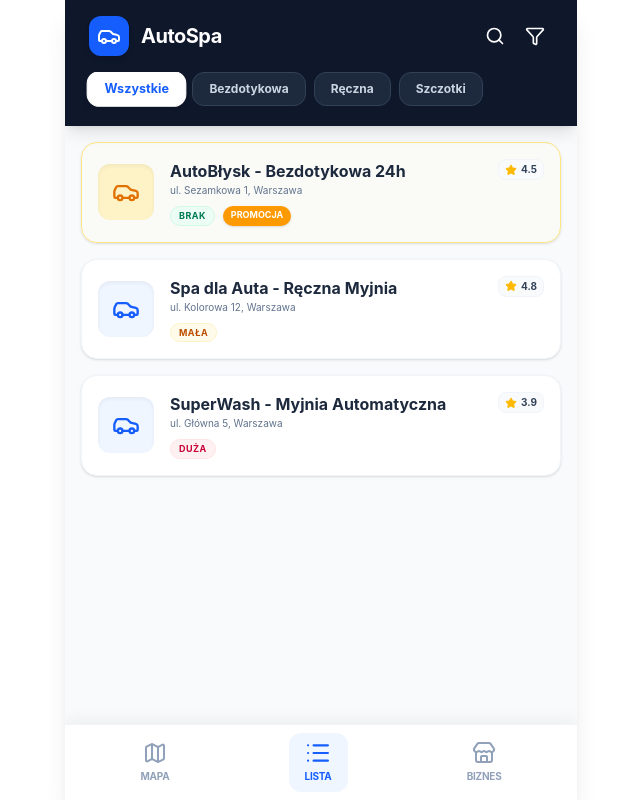
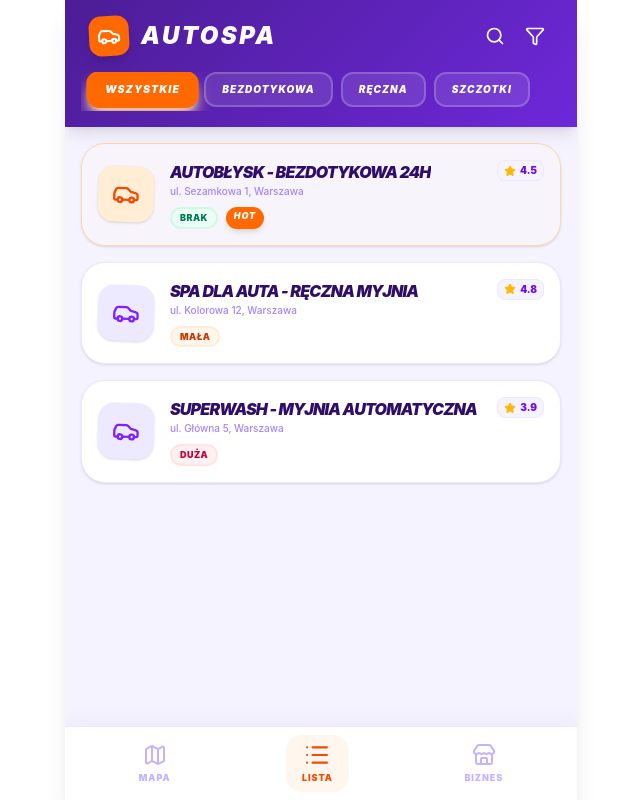
Before and after one commit to kopara12332-cyber/AutoSpa, a React (Vite) app: page / in a window 1280 px wide. Both pictures are taken after a click on the button "LISTA". Shown: the whole page, without its empty margins (319-959 px from the left). Built offline with nearby package versions, Linux system fonts and the light colour scheme.

Commit message:
Switch to Turbo Sunset palette (Retro & Energy)

```diff
--- a/src/App.tsx
+++ b/src/App.tsx
@@ -74,21 +74,21 @@ function App() {
   };
 
   return (
-    <div className="flex flex-col h-screen max-w-lg mx-auto bg-slate-50 text-slate-900 font-sans shadow-xl relative overflow-hidden">
-      {/* App Header (Premium Clean Style) */}
-      <header className="bg-slate-900 text-white p-4 shadow-lg z-20 flex flex-col gap-4">
+    <div className="flex flex-col h-screen max-w-lg mx-auto bg-violet-50 text-slate-900 font-sans shadow-xl relative overflow-hidden">
+      {/* App Header (Turbo Sunset Style) */}
+      <header className="bg-sunset-gradient text-white p-4 shadow-lg z-20 flex flex-col gap-4">
         <div className="flex justify-between items-center px-2">
           <div className="flex items-center gap-3" onClick={() => setActiveView('map')} style={{ cursor: 'pointer' }}>
-             <div className="bg-blue-600 p-2 rounded-xl shadow-md">
+             <div className="bg-orange-500 p-2 rounded-xl shadow-lg transform -rotate-3">
                <Car className="w-6 h-6 text-white" />
              </div>
-             <h1 className="text-xl font-bold tracking-tight">AutoSpa</h1>
+             <h1 className="text-2xl font-black tracking-tighter italic uppercase tracking-widest">AutoSpa</h1>
           </div>
           <div className="flex gap-1">
-            <button className="p-2 hover:bg-white/10 rounded-full transition-colors">
+            <button className="p-2 hover:bg-white/20 rounded-full transition-colors">
               <Search className="w-5 h-5" />
             </button>
-            <button className="p-2 hover:bg-white/10 rounded-full transition-colors">
+            <button className="p-2 hover:bg-white/20 rounded-full transition-colors">
               <Filter className="w-5 h-5" />
             </button>
           </div>
@@ -125,11 +125,11 @@ function App() {
                 >
                   <Popup>
                     <div className="p-1 text-slate-900">
-                      <h3 className="font-bold text-sm">{wash.name}</h3>
+                      <h3 className="font-bold text-sm text-violet-900">{wash.name}</h3>
                       <p className="text-[10px] text-slate-500 mb-1">{wash.address}</p>
                       <div className="flex items-center gap-1">
                         <Star className="w-3 h-3 fill-amber-400 text-amber-400" />
-                        <span className="text-xs font-bold">{wash.rating}</span>
+                        <span className="text-xs font-bold text-violet-700">{wash.rating}</span>
                       </div>
                     </div>
                   </Popup>
@@ -137,14 +137,14 @@ function App() {
               ))}
             </MapContainer>
 
-             <div className="absolute bottom-4 left-4 right-4 bg-white/95 backdrop-blur p-3 rounded-xl shadow-premium text-xs text-slate-600 border border-slate-100 z-[1000]">
-               Przesuwaj mapę, aby znaleźć myjnie. Złote punkty to oferty specjalne.
+             <div className="absolute bottom-4 left-4 right-4 bg-white/95 backdrop-blur p-3 rounded-xl shadow-turbo text-xs text-violet-900 border border-violet-100 z-[1000] font-medium">
+               Znajdź myjnię w okolicy. <span className="text-orange-500 font-bold">Żółte punkty</span> to gorące promocje!
              </div>
           </div>
         )}
 
         {activeView === 'list' && (
-          <div className="p-4 space-y-4 bg-slate-50">
+          <div className="p-4 space-y-4 bg-violet-50">
             {filteredWashes.map(wash => (
               <CarWashCard key={wash.id} wash={wash} onClick={() => handleWashClick(wash)} />
             ))}
@@ -153,17 +153,17 @@ function App() {
 
         {activeView === 'detail' && selectedWash && (
           <div className="bg-white min-h-full">
-            <div className="relative h-48 bg-slate-900">
-               <div className="absolute inset-0 bg-gradient-to-t from-black/60 to-transparent"></div>
+            <div className="relative h-48 bg-violet-900">
+               <div className="absolute inset-0 bg-gradient-to-t from-violet-950 to-transparent"></div>
                <button
                  onClick={() => setActiveView('map')}
-                 className="absolute top-4 left-4 p-2 bg-white/20 hover:bg-white/40 rounded-full text-white backdrop-blur"
+                 className="absolute top-4 left-4 p-2 bg-white/20 hover:bg-white/40 rounded-full text-white backdrop-blur border border-white/20"
                >
                  <Navigation className="w-5 h-5 rotate-180" />
                </button>
                <div className="absolute bottom-4 left-4 right-4 text-white">
-                 <h2 className="text-2xl font-bold tracking-tight">{selectedWash.name}</h2>
-                 <p className="text-sm opacity-80">{selectedWash.address}</p>
+                 <h2 className="text-2xl font-black italic uppercase tracking-tighter">{selectedWash.name}</h2>
+                 <p className="text-sm opacity-80 text-orange-200">{selectedWash.address}</p>
                </div>
             </div>
 
@@ -171,20 +171,20 @@ function App() {
               <div className="flex justify-between items-center">
                  <div className="flex items-center gap-1">
                     <Star className="w-5 h-5 fill-amber-400 text-amber-400" />
-                    <span className="font-bold text-lg">{selectedWash.rating}</span>
-                    <span className="text-slate-400 text-sm">(124 oceny)</span>
+                    <span className="font-black text-xl text-violet-900">{selectedWash.rating}</span>
+                    <span className="text-slate-400 text-sm">(124 głosy)</span>
                  </div>
-                 <span className="px-3 py-1 bg-slate-100 text-slate-700 border border-slate-200 rounded-full text-xs font-bold uppercase tracking-wider">
+                 <span className="px-3 py-1 bg-violet-100 text-violet-700 border border-violet-200 rounded-full text-xs font-black uppercase italic tracking-widest">
                    {selectedWash.type}
                  </span>
               </div>
 
               {selectedWash.isPromoted && (
-                <div className="bg-amber-50 border border-amber-200 p-4 rounded-xl flex items-start gap-3 shadow-sm">
-                  <TrendingDown className="w-6 h-6 text-amber-600 flex-shrink-0" />
+                <div className="bg-orange-50 border-2 border-orange-200 p-4 rounded-2xl flex items-start gap-3 shadow-sm transform -rotate-1">
+                  <TrendingDown className="w-6 h-6 text-orange-600 flex-shrink-0" />
                   <div>
-                    <h4 className="font-bold text-amber-900">Oferta specjalna</h4>
-                    <p className="text-amber-700 text-sm">{selectedWash.promotionText}</p>
+                    <h4 className="font-black text-orange-900 uppercase italic text-sm">Turbo Promocja!</h4>
+                    <p className="text-orange-700 text-sm font-medium">{selectedWash.promotionText}</p>
                   </div>
                 </div>
               )}
@@ -194,7 +194,7 @@ function App() {
                    icon={<List className="w-5 h-5" />}
                    label="Kolejka"
                    value={selectedWash.queueStatus}
-                   color={selectedWash.queueStatus === 'brak' ? 'text-emerald-600' : selectedWash.queueStatus === 'mała' ? 'text-amber-600' : 'text-rose-600'}
+                   color={selectedWash.queueStatus === 'brak' ? 'text-emerald-600' : selectedWash.queueStatus === 'mała' ? 'text-orange-500' : 'text-rose-600'}
                  />
                  <StatusCard
                    icon={<AlertCircle className="w-5 h-5" />}
@@ -205,67 +205,67 @@ function App() {
               </div>
 
               <div className="space-y-3">
-                <h3 className="font-bold text-slate-800 text-sm uppercase tracking-wider">Zgłoś status "na żywo"</h3>
+                <h3 className="font-black text-violet-900 text-xs uppercase tracking-[0.2em]">Status "na żywo"</h3>
                 <div className="flex gap-2">
-                   <button className="flex-1 py-3 bg-slate-50 text-slate-700 border border-slate-200 rounded-xl text-xs font-bold hover:bg-slate-100 transition-colors">
+                   <button className="flex-1 py-3 bg-violet-50 text-violet-700 border-2 border-violet-100 rounded-2xl text-xs font-black uppercase hover:bg-violet-100 transition-all active:scale-95">
                      Brak
                    </button>
-                   <button className="flex-1 py-3 bg-slate-50 text-slate-700 border border-slate-200 rounded-xl text-xs font-bold hover:bg-slate-100 transition-colors">
+                   <button className="flex-1 py-3 bg-violet-50 text-violet-700 border-2 border-violet-100 rounded-2xl text-xs font-black uppercase hover:bg-violet-100 transition-all active:scale-95">
                      Mała
                    </button>
-                   <button className="flex-1 py-3 bg-slate-50 text-slate-700 border border-slate-200 rounded-xl text-xs font-bold hover:bg-slate-100 transition-colors">
+                   <button className="flex-1 py-3 bg-violet-50 text-violet-700 border-2 border-violet-100 rounded-2xl text-xs font-black uppercase hover:bg-violet-100 transition-all active:scale-95">
                      Duża
                    </button>
                 </div>
               </div>
 
-              <button className="w-full py-4 bg-blue-600 text-white rounded-2xl font-bold text-lg shadow-lg hover:bg-blue-700 transition-all active:scale-95 uppercase tracking-wide">
-                Nawiguj do myjni
+              <button className="w-full py-4 bg-orange-gradient text-white rounded-2xl font-black text-lg shadow-lg shadow-orange-200 hover:scale-[1.02] active:scale-95 uppercase italic tracking-[0.1em] transition-all">
+                Nawiguj Teraz
               </button>
             </div>
           </div>
         )}
 
         {activeView === 'b2b' && (
-          <div className="p-6 space-y-6 bg-slate-50 min-h-full">
+          <div className="p-6 space-y-6 bg-violet-50 min-h-full font-medium">
             <div className="text-center space-y-2">
-              <div className="bg-blue-100 w-20 h-20 rounded-2xl flex items-center justify-center mx-auto shadow-sm">
-                <Store className="w-10 h-10 text-blue-600" />
+              <div className="bg-orange-500 w-20 h-20 rounded-3xl flex items-center justify-center mx-auto shadow-xl transform rotate-3">
+                <Store className="w-10 h-10 text-white" />
               </div>
-              <h2 className="text-2xl font-bold text-slate-900">Panel Biznesowy</h2>
-              <p className="text-slate-500 text-sm">Zarządzaj swoją myjnią i przyciągnij klientów.</p>
+              <h2 className="text-2xl font-black text-violet-950 uppercase italic tracking-tighter mt-4">Strefa Turbo</h2>
+              <p className="text-violet-600 text-sm">Podkręć obroty swojej myjni.</p>
             </div>
 
-            <div className="bg-white p-5 rounded-2xl shadow-premium border border-slate-100 space-y-4">
-               <h3 className="font-bold flex items-center gap-2 text-slate-800 text-sm uppercase tracking-wider">
-                 <TrendingDown className="w-5 h-5 text-amber-500" /> Twoje Promocje
+            <div className="bg-white p-5 rounded-3xl shadow-turbo border border-violet-100 space-y-4">
+               <h3 className="font-black flex items-center gap-2 text-violet-900 text-xs uppercase tracking-widest">
+                 <TrendingDown className="w-5 h-5 text-orange-500" /> Aktywne Promocje
                </h3>
-               <div className="p-4 bg-slate-50 rounded-xl border border-dashed border-slate-300 text-center">
-                 <p className="text-sm text-slate-400 mb-2">Brak aktywnych promocji</p>
-                 <button className="text-blue-600 text-sm font-bold hover:underline">+ Dodaj nową promocję</button>
+               <div className="p-4 bg-violet-50 rounded-2xl border-2 border-dashed border-violet-200 text-center">
+                 <p className="text-sm text-violet-400 mb-2 font-bold italic">Brak paliwa? Dodaj promocję!</p>
+                 <button className="text-orange-600 text-xs font-black uppercase tracking-widest hover:text-orange-700 transition-colors">+ Nowa Promocja</button>
                </div>
             </div>
 
             <div className="grid grid-cols-2 gap-4">
-               <div className="bg-white p-4 rounded-2xl border border-slate-100 shadow-sm">
-                  <p className="text-[10px] text-slate-400 font-bold uppercase tracking-wider">Wyświetlenia</p>
-                  <p className="text-2xl font-bold text-slate-900">1,248</p>
+               <div className="bg-white p-4 rounded-3xl border border-violet-100 shadow-sm">
+                  <p className="text-[10px] text-violet-400 font-black uppercase tracking-widest">Zasięg</p>
+                  <p className="text-2xl font-black text-violet-900">1,248</p>
                </div>
-               <div className="bg-white p-4 rounded-2xl border border-slate-100 shadow-sm">
-                  <p className="text-[10px] text-slate-400 font-bold uppercase tracking-wider">Nawigacje</p>
-                  <p className="text-2xl font-bold text-slate-900">342</p>
+               <div className="bg-white p-4 rounded-3xl border border-violet-100 shadow-sm">
+                  <p className="text-[10px] text-violet-400 font-black uppercase tracking-widest">Kliki</p>
+                  <p className="text-2xl font-black text-violet-900">342</p>
                </div>
             </div>
 
-            <button className="w-full py-4 bg-slate-900 text-white rounded-2xl font-bold uppercase tracking-wider shadow-lg hover:bg-black transition-colors">
-              Wykup wyróżnienie
+            <button className="w-full py-4 bg-violet-900 text-white rounded-2xl font-black uppercase italic tracking-widest shadow-xl shadow-violet-200 hover:bg-violet-950 transition-all active:scale-95">
+              Wykup Wyróżnienie
             </button>
           </div>
         )}
       </main>
 
-      {/* Bottom Navigation (Premium Clean Style) */}
-      <nav className="bg-white border-t border-slate-100 p-2 flex justify-around items-center z-30 shadow-[0_-4px_15px_rgba(0,0,0,0.05)]">
+      {/* Bottom Navigation (Turbo Sunset Style) */}
+      <nav className="bg-white border-t border-violet-100 p-2 flex justify-around items-center z-30 shadow-[0_-4px_20px_rgba(76,29,149,0.05)]">
         <NavButton
           active={activeView === 'map'}
           onClick={() => setActiveView('map')}
@@ -294,10 +294,10 @@ function FilterChip({ active, onClick, label }: { active: boolean, onClick: () =
     <button
       onClick={onClick}
       className={cn(
-        "px-4 py-2 rounded-xl text-xs font-bold transition-all duration-200 border",
+        "px-4 py-2 rounded-xl text-[10px] font-black uppercase italic tracking-widest transition-all duration-300 border-2",
         active
-          ? "bg-white text-blue-600 border-white shadow-md scale-105"
-          : "bg-slate-800 text-slate-300 border-slate-700 hover:bg-slate-700"
+          ? "bg-orange-500 text-white border-orange-500 shadow-lg shadow-orange-200 scale-105"
+          : "bg-white/10 text-white border-white/20 hover:border-white/50"
       )}
     >
       {label}
@@ -310,14 +310,14 @@ function NavButton({ active, onClick, icon, label }: { active: boolean, onClick:
     <button
       onClick={onClick}
       className={cn(
-        "flex flex-col items-center gap-1 p-2 px-4 transition-all duration-200 rounded-xl relative",
-        active ? "text-blue-600 bg-blue-50" : "text-slate-400 hover:text-slate-600 hover:bg-slate-50"
+        "flex flex-col items-center gap-1 p-2 px-4 transition-all duration-300 rounded-2xl relative",
+        active ? "text-orange-600 bg-orange-50" : "text-violet-300 hover:text-violet-500 hover:bg-violet-50"
       )}
     >
       <div className={cn("transition-transform", active && "scale-110")}>
         {icon}
       </div>
-      <span className="text-[10px] font-bold uppercase tracking-tight">
+      <span className="text-[9px] font-black uppercase tracking-[0.1em]">
         {label}
       </span>
     </button>
@@ -329,35 +329,35 @@ function CarWashCard({ wash, onClick }: { wash: CarWash, onClick: () => void })
     <div
       onClick={onClick}
       className={cn(
-        "bg-white p-4 rounded-2xl shadow-sm border border-slate-100 flex gap-4 items-center active:scale-[0.98] transition-all cursor-pointer hover:shadow-md",
-        wash.isPromoted && "border-amber-200 bg-amber-50/30"
+        "bg-white p-4 rounded-3xl shadow-sm border border-violet-100 flex gap-4 items-center active:scale-[0.98] transition-all cursor-pointer hover:shadow-turbo",
+        wash.isPromoted && "border-orange-200 bg-orange-50/20"
       )}
     >
       <div className={cn(
-        "w-14 h-14 rounded-xl flex items-center justify-center flex-shrink-0 shadow-inner",
-        wash.isPromoted ? "bg-amber-100 text-amber-600" : "bg-blue-50 text-blue-600"
+        "w-14 h-14 rounded-2xl flex items-center justify-center flex-shrink-0 shadow-sm transform rotate-2",
+        wash.isPromoted ? "bg-orange-100 text-orange-600" : "bg-violet-100 text-violet-600"
       )}>
         <Car className="w-7 h-7" />
       </div>
       <div className="flex-1 min-w-0">
         <div className="flex justify-between items-start">
-          <h3 className="font-bold text-slate-800 truncate">{wash.name}</h3>
-          <div className="flex items-center gap-1 bg-slate-50 px-1.5 py-0.5 rounded-lg border border-slate-100">
+          <h3 className="font-black text-violet-950 truncate italic uppercase tracking-tighter">{wash.name}</h3>
+          <div className="flex items-center gap-1 bg-violet-50 px-1.5 py-0.5 rounded-lg border border-violet-100">
             <Star className="w-3 h-3 fill-amber-400 text-amber-400" />
-            <span className="text-[10px] font-bold text-slate-700">{wash.rating}</span>
+            <span className="text-[10px] font-black text-violet-700">{wash.rating}</span>
           </div>
         </div>
-        <p className="text-[10px] text-slate-500 truncate mb-2">{wash.address}</p>
+        <p className="text-[10px] text-violet-400 truncate mb-2 font-medium">{wash.address}</p>
         <div className="flex gap-2">
           <span className={cn(
-            "text-[9px] font-bold px-2 py-0.5 rounded-full uppercase tracking-wider border",
-            wash.queueStatus === 'brak' ? "bg-emerald-50 text-emerald-700 border-emerald-100" : wash.queueStatus === 'mała' ? "bg-amber-50 text-amber-700 border-amber-100" : "bg-rose-50 text-rose-700 border-rose-100"
+            "text-[9px] font-black px-2 py-0.5 rounded-full uppercase tracking-wider border-2",
+            wash.queueStatus === 'brak' ? "bg-emerald-50 text-emerald-700 border-emerald-100" : wash.queueStatus === 'mała' ? "bg-orange-50 text-orange-700 border-orange-100" : "bg-rose-50 text-rose-700 border-rose-100"
           )}>
             {wash.queueStatus}
           </span>
           {wash.isPromoted && (
-            <span className="text-[9px] font-bold px-2 py-0.5 rounded-full uppercase bg-amber-500 text-white shadow-sm">
-              PROMOCJA
+            <span className="text-[9px] font-black px-2 py-0.5 rounded-full uppercase bg-orange-500 text-white shadow-md italic tracking-widest">
+              HOT
             </span>
           )}
         </div>
@@ -368,12 +368,12 @@ function CarWashCard({ wash, onClick }: { wash: CarWash, onClick: () => void })
 
 function StatusCard({ icon, label, value, color }: { icon: React.ReactNode, label: string, value: string, color: string }) {
   return (
-    <div className="bg-slate-50 p-4 rounded-2xl border border-slate-100">
-      <div className="flex items-center gap-2 text-slate-400 mb-1">
+    <div className="bg-violet-50/50 p-4 rounded-2xl border border-violet-100 shadow-inner">
+      <div className="flex items-center gap-2 text-violet-400 mb-1">
         {icon}
-        <span className="text-[9px] font-bold uppercase tracking-wider">{label}</span>
+        <span className="text-[9px] font-black uppercase tracking-widest">{label}</span>
       </div>
-      <p className={cn("text-sm font-bold uppercase tracking-tight", color)}>{value}</p>
+      <p className={cn("text-sm font-black uppercase italic tracking-tighter", color)}>{value}</p>
     </div>
   );
 }
--- a/src/index.css
+++ b/src/index.css
@@ -6,12 +6,12 @@
   width: 100%;
   height: 100%;
   z-index: 1;
-  background: #f1f5f9 !important;
+  background: #f5f3ff !important;
 }
 
-/* Premium Map Styles */
+/* Turbo Sunset Map Styles */
 .modern-map .leaflet-tile-container {
-  filter: saturate(1.1) contrast(1.05) brightness(1.02) !important;
+  filter: saturate(1.2) sepia(20%) contrast(1.1) !important;
 }
 
 .custom-div-icon {
@@ -23,7 +23,7 @@
   width: 36px;
   height: 36px;
   border-radius: 50% 50% 50% 0;
-  background: #1e40af; /* Deep Blue */
+  background: #f97316; /* Energetic Orange */
   position: absolute;
   transform: rotate(-45deg);
   left: 50%;
@@ -32,20 +32,20 @@
   display: flex;
   align-items: center;
   justify-content: center;
-  box-shadow: 0 4px 10px rgba(0, 0, 0, 0.2);
+  box-shadow: 0 4px 12px rgba(249, 115, 22, 0.3);
   border: 2px solid white;
-  transition: all 0.2s ease;
+  transition: all 0.2s cubic-bezier(0.175, 0.885, 0.32, 1.275);
 }
 
 .marker-pin:hover {
-  transform: rotate(-45deg) scale(1.15);
-  background: #2563eb;
+  transform: rotate(-45deg) scale(1.2);
+  background: #ea580c;
 }
 
 .marker-pin.promoted {
-  background: #f59e0b; /* Premium Gold/Amber */
-  box-shadow: 0 0 15px rgba(245, 158, 11, 0.4);
-  animation: pulse-premium 2s infinite;
+  background: #fbbf24; /* Warm Yellow */
+  box-shadow: 0 0 15px rgba(251, 191, 36, 0.6);
+  animation: pulse-turbo 1.5s infinite;
 }
 
 .marker-icon-inner {
@@ -53,19 +53,27 @@
   color: white;
 }
 
-@keyframes pulse-premium {
-  0% { transform: rotate(-45deg) scale(1); box-shadow: 0 0 0 0 rgba(245, 158, 11, 0.5); }
-  70% { transform: rotate(-45deg) scale(1.1); box-shadow: 0 0 0 10px rgba(245, 158, 11, 0); }
-  100% { transform: rotate(-45deg) scale(1); box-shadow: 0 0 0 0 rgba(245, 158, 11, 0); }
+@keyframes pulse-turbo {
+  0% { transform: rotate(-45deg) scale(1); box-shadow: 0 0 0 0 rgba(251, 191, 36, 0.6); }
+  70% { transform: rotate(-45deg) scale(1.1); box-shadow: 0 0 0 12px rgba(251, 191, 36, 0); }
+  100% { transform: rotate(-45deg) scale(1); box-shadow: 0 0 0 0 rgba(251, 191, 36, 0); }
 }
 
-/* Premium Background & Utilities */
-.bg-premium-gradient {
-  background: linear-gradient(135deg, #1e3a8a 0%, #1e40af 100%);
+/* Turbo Sunset Backgrounds & Gradients */
+.bg-sunset-gradient {
+  background: linear-gradient(135deg, #4c1d95 0%, #6d28d9 100%);
 }
 
-.shadow-premium {
-  box-shadow: 0 10px 25px -3px rgba(0, 0, 0, 0.1), 0 4px 6px -2px rgba(0, 0, 0, 0.05);
+.bg-orange-gradient {
+  background: linear-gradient(135deg, #f97316 0%, #fb923c 100%);
+}
+
+.text-sunset-orange {
+  color: #f97316;
+}
+
+.shadow-turbo {
+  box-shadow: 0 10px 20px -5px rgba(76, 29, 149, 0.2);
 }
 
 .no-scrollbar::-webkit-scrollbar {
```
